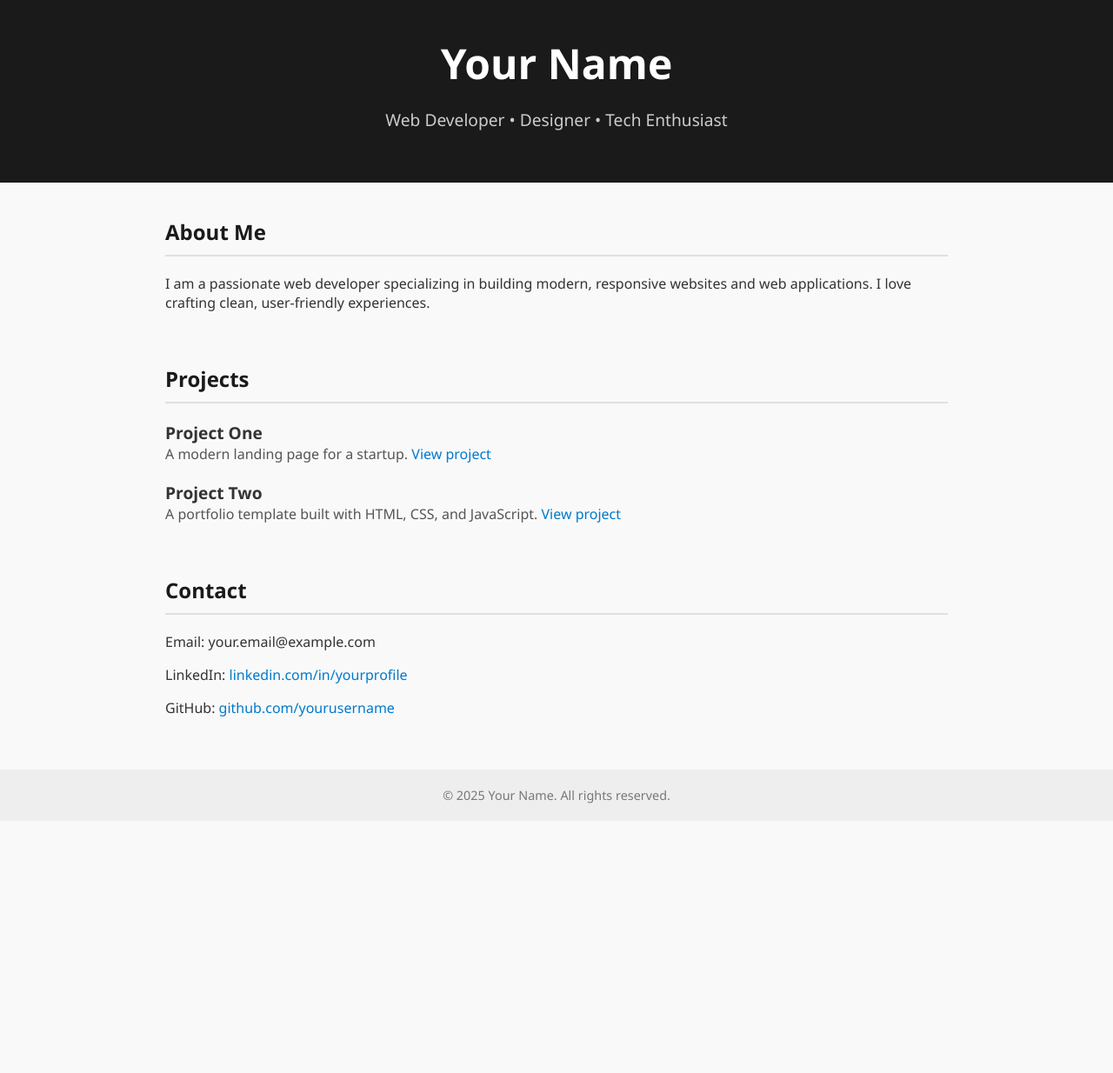
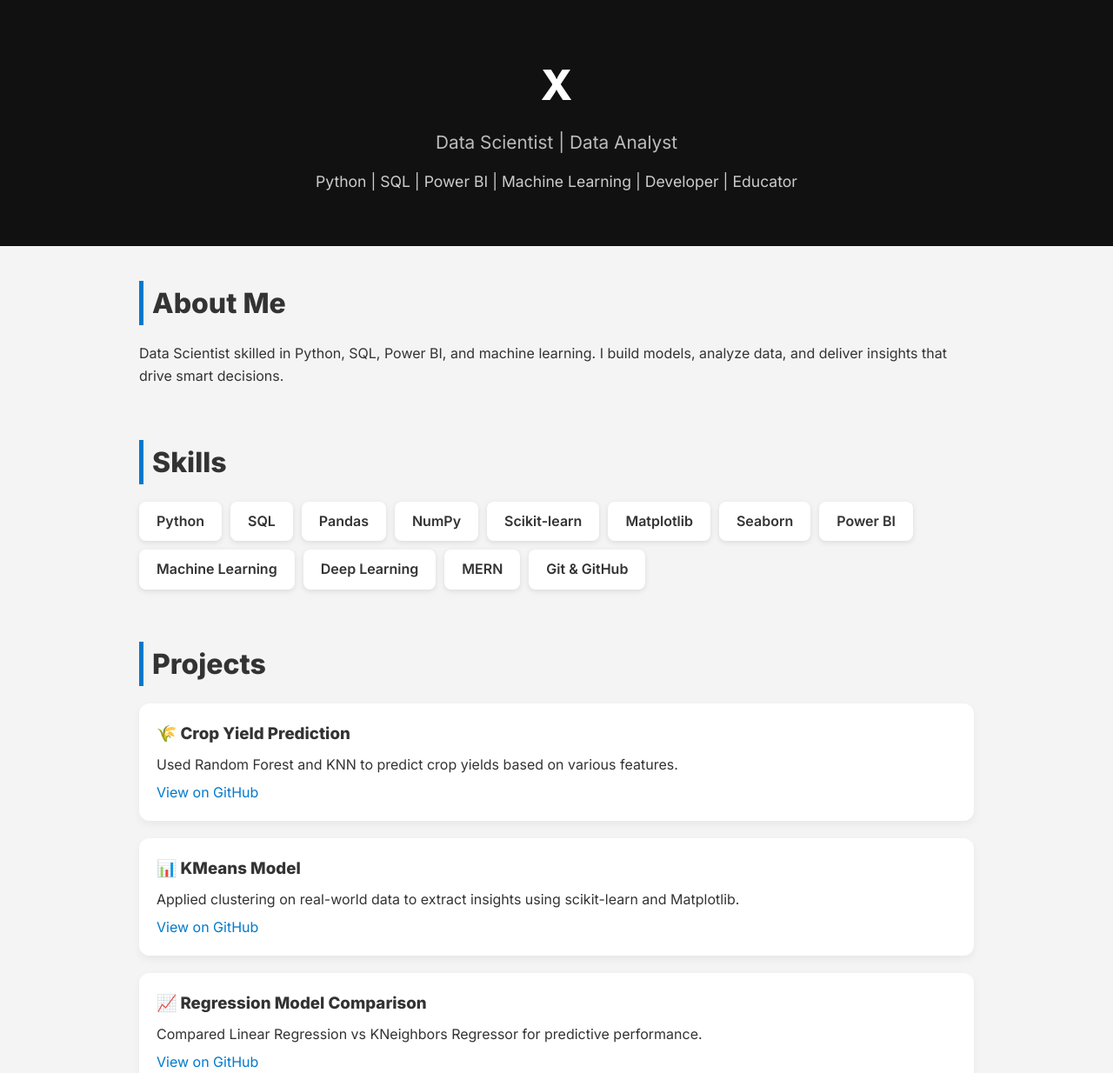
Before and after one commit to sandhiyaR99/my_portfolio, a plain HTML site: page index.html in a window 1280 px wide. Shown: the top 1234 px of the page at 87% size. Before the commit the page ends 944 px from the top, so only its background shows below. Drawn offline with Linux system fonts and the light colour scheme.

Commit message:
Update index.html

```diff
--- a/index.html
+++ b/index.html
@@ -2,31 +2,34 @@
 <html lang="en">
 <head>
   <meta charset="UTF-8" />
-  <meta name="viewport" content="width=device-width, initial-scale=1.0" />
-  <title>Your Name | Portfolio</title>
+  <meta name="viewport" content="width=device-width, initial-scale=1.0"/>
+  <title>Sandhiya R | Data Scientist</title>
+  <link href="https://fonts.googleapis.com/css2?family=Inter:wght@400;600;800&display=swap" rel="stylesheet">
   <style>
+    * { box-sizing: border-box; margin: 0; padding: 0; }
     body {
-      margin: 0;
-      font-family: 'Segoe UI', Tahoma, Geneva, Verdana, sans-serif;
-      background-color: #f9f9f9;
+      font-family: 'Inter', sans-serif;
+      background-color: #f4f4f4;
       color: #333;
+      line-height: 1.6;
     }
     header {
-      background-color: #1a1a1a;
+      background: #111;
       color: #fff;
-      padding: 40px 20px;
+      padding: 60px 20px;
       text-align: center;
     }
-    header h1 {
-      margin: 0;
-      font-size: 3em;
-    }
-    header p {
-      font-size: 1.2em;
+    header h1 { font-size: 3em; margin-bottom: 10px; }
+    header p { font-size: 1.3em; color: #bbb; }
+
+    .tagline {
+      margin-top: 15px;
+      font-size: 1.1em;
       color: #ccc;
     }
+
     .container {
-      max-width: 900px;
+      max-width: 1000px;
       margin: 40px auto;
       padding: 0 20px;
     }
@@ -34,71 +37,199 @@
       margin-bottom: 60px;
     }
     h2 {
-      color: #1a1a1a;
-      border-bottom: 2px solid #e0e0e0;
-      padding-bottom: 10px;
+      font-size: 2em;
+      border-left: 5px solid #007acc;
+      padding-left: 10px;
+      margin-bottom: 20px;
     }
+
+    .skills-grid {
+      display: flex;
+      flex-wrap: wrap;
+      gap: 10px;
+    }
+    .skill {
+      background: #fff;
+      border-radius: 8px;
+      padding: 10px 20px;
+      font-weight: 600;
+      box-shadow: 0 2px 6px rgba(0,0,0,0.1);
+    }
+
     .project {
-      margin: 20px 0;
+      background: white;
+      border-radius: 12px;
+      padding: 20px;
+      margin-bottom: 20px;
+      box-shadow: 0 4px 10px rgba(0,0,0,0.05);
     }
-    .project-title {
-      font-size: 1.2em;
-      font-weight: bold;
+    .project h3 {
+      margin-bottom: 8px;
     }
-    .project-desc {
-      color: #555;
+    .project p {
+      margin-bottom: 6px;
     }
-    footer {
-      text-align: center;
-      padding: 20px;
-      background-color: #eee;
-      font-size: 0.9em;
-      color: #777;
-    }
-    a {
+    .project a {
       color: #007acc;
       text-decoration: none;
     }
-    a:hover {
+    .project a:hover {
       text-decoration: underline;
+    }
+
+    form input, form textarea {
+      width: 100%;
+      padding: 12px;
+      margin: 8px 0;
+      border-radius: 6px;
+      border: 1px solid #ccc;
+      font-family: inherit;
+    }
+
+    form button {
+      background-color: #007acc;
+      color: white;
+      border: none;
+      padding: 12px 24px;
+      border-radius: 6px;
+      cursor: pointer;
+      font-size: 1em;
+    }
+
+    form button:hover {
+      background-color: #005fa3;
+    }
+
+    footer {
+      background: #eee;
+      text-align: center;
+      padding: 20px;
+      color: #777;
+      font-size: 0.9em;
+    }
+
+    @media (max-width: 600px) {
+      header h1 { font-size: 2em; }
+      .skills-grid { flex-direction: column; }
     }
   </style>
 </head>
 <body>
 
   <header>
-    <h1>Your Name</h1>
-    <p>Web Developer • Designer • Tech Enthusiast</p>
+    <h1>X</h1>
+    <p>Data Scientist | Data Analyst</p>
+    <div class="tagline">Python | SQL | Power BI | Machine Learning | Developer | Educator</div>
   </header>
 
   <div class="container">
+
     <section>
       <h2>About Me</h2>
-      <p>I am a passionate web developer specializing in building modern, responsive websites and web applications. I love crafting clean, user-friendly experiences.</p>
+      <p>Data Scientist skilled in Python, SQL, Power BI, and machine learning. I build models, analyze data, and deliver insights that drive smart decisions.</p>
+    </section>
+
+    <section>
+      <h2>Skills</h2>
+      <div class="skills-grid">
+        <div class="skill">Python</div>
+        <div class="skill">SQL</div>
+        <div class="skill">Pandas</div>
+        <div class="skill">NumPy</div>
+        <div class="skill">Scikit-learn</div>
+        <div class="skill">Matplotlib</div>
+        <div class="skill">Seaborn</div>
+        <div class="skill">Power BI</div>
+        <div class="skill">Machine Learning</div>
+        <div class="skill">Deep Learning</div>
+        <div class="skill">MERN</div>
+        <div class="skill">Git & GitHub</div>
+      </div>
     </section>
 
     <section>
       <h2>Projects</h2>
+
       <div class="project">
-        <div class="project-title">Project One</div>
-        <div class="project-desc">A modern landing page for a startup. <a href="#">View project</a></div>
+        <h3>🌾 Crop Yield Prediction</h3>
+        <p>Used Random Forest and KNN to predict crop yields based on various features.</p>
+        <a href="https://github.com/yourusername/crop-yield-prediction" target="_blank">View on GitHub</a>
       </div>
+
       <div class="project">
-        <div class="project-title">Project Two</div>
-        <div class="project-desc">A portfolio template built with HTML, CSS, and JavaScript. <a href="#">View project</a></div>
+        <h3>📊 KMeans Model</h3>
+        <p>Applied clustering on real-world data to extract insights using scikit-learn and Matplotlib.</p>
+        <a href="https://github.com/yourusername/KMeans-Model" target="_blank">View on GitHub</a>
       </div>
+
+      <div class="project">
+        <h3>📈 Regression Model Comparison</h3>
+        <p>Compared Linear Regression vs KNeighbors Regressor for predictive performance.</p>
+        <a href="https://github.com/yourusername/Linear-Regression-vs-KNeighbor-Regressor" target="_blank">View on GitHub</a>
+      </div>
+
+      <div class="project">
+        <h3>🚢 Titanic Survival Prediction</h3>
+        <p>Compared Logistic Regression and KNN for survival classification on Titanic dataset.</p>
+        <a href="https://github.com/yourusername/logistic-vs-knn-titanic" target="_blank">View on GitHub</a>
+      </div>
+
+      <div class="project">
+        <h3>📈 Sales Data EDA & BI</h3>
+        <p>Explored and visualized sales data to generate business insights using Python & BI tools.</p>
+        <a href="https://github.com/yourusername/EDA-and-BI-assistance-on-sales-data-" target="_blank">View on GitHub</a>
+      </div>
+
+      <div class="project">
+        <h3>💪 Fitness Dataset EDA</h3>
+        <p>Performed exploratory data analysis on fitness tracking data using Jupyter & Python.</p>
+        <a href="https://github.com/yourusername/Fitness-Dataset-EDA" target="_blank">View on GitHub</a>
+      </div>
+
+      <div class="project">
+        <h3>🏠 Housing Dataset EDA</h3>
+        <p>Analyzed housing data to discover trends and factors influencing property prices.</p>
+        <a href="https://github.com/yourusername/Housing-Dataset-EDA" target="_blank">View on GitHub</a>
+      </div>
+
+      <div class="project">
+        <h3>🎂 FittyFreshBakes Website</h3>
+        <p>A responsive cake shop website built with HTML, CSS, JavaScript.</p>
+        <a href="https://github.com/yourusername/FittyFreshBakes" target="_blank">View on GitHub</a>
+      </div>
+
+    </section>
+
+    <section>
+      <h2>Education</h2>
+      <p><strong>BCOM</strong> – Bachelor of Commerce</p>
+    </section>
+
+    <section>
+      <h2>Experience</h2>
+      <p><strong>Y Company</strong> (From – To)</p>
+      <p>Worked as a Data Science Associate, helping in developing ML models for real-time analytics.</p>
     </section>
 
     <section>
       <h2>Contact</h2>
-      <p>Email: your.email@example.com</p>
-      <p>LinkedIn: <a href="#">linkedin.com/in/yourprofile</a></p>
-      <p>GitHub: <a href="#">github.com/yourusername</a></p>
+      <p>📧 Email: <a href="mailto:xxx@gmail.com">xxx@gmail.com</a></p>
+      <p>🔗 LinkedIn: <a href="https://linkedin.com/in/yourprofile" target="_blank">linkedin.com/in/yourprofile</a></p>
+
+      <h3 style="margin-top: 20px;">Send a Message</h3>
+      <form action="https://formspree.io/f/your-form-id" method="POST">
+        <input type="text" name="name" placeholder="Your Name" required>
+        <input type="email" name="_replyto" placeholder="Your Email" required>
+        <textarea name="message" rows="6" placeholder="Your Message" required></textarea>
+        <button type="submit">Send Message</button>
+      </form>
+      <small>Messages go to your email via Formspree</small>
     </section>
+
   </div>
 
   <footer>
-    &copy; 2025 Your Name. All rights reserved.
+    &copy; 2025 X. All rights reserved.
   </footer>
 
 </body>
```
